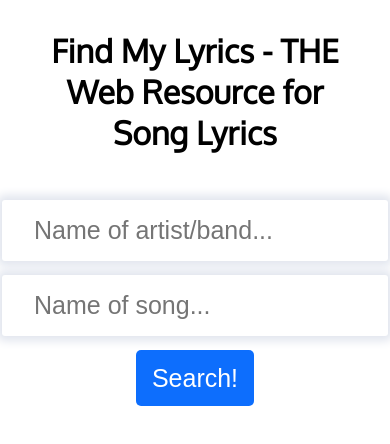
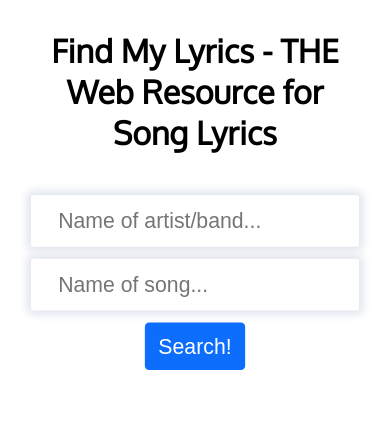
Before and after one commit to AviroopNandy/find-my-lyrics-website, a React (Create React App) app: page / in a window 390 px wide. Shown: the top 444 px of the page. Built offline with nearby package versions, Linux system fonts and the light colour scheme.

Commit message:
fix: improve responsiveness

```diff
--- a/src/components/Search/Search.module.css
+++ b/src/components/Search/Search.module.css
@@ -100,3 +100,10 @@
     margin-top: 7px;
   }
 }
+
+@media (max-width: 400px) {
+  .search__searchbar {
+    transform: scale(0.85);
+    margin-top: -20px;
+  }
+}
```
